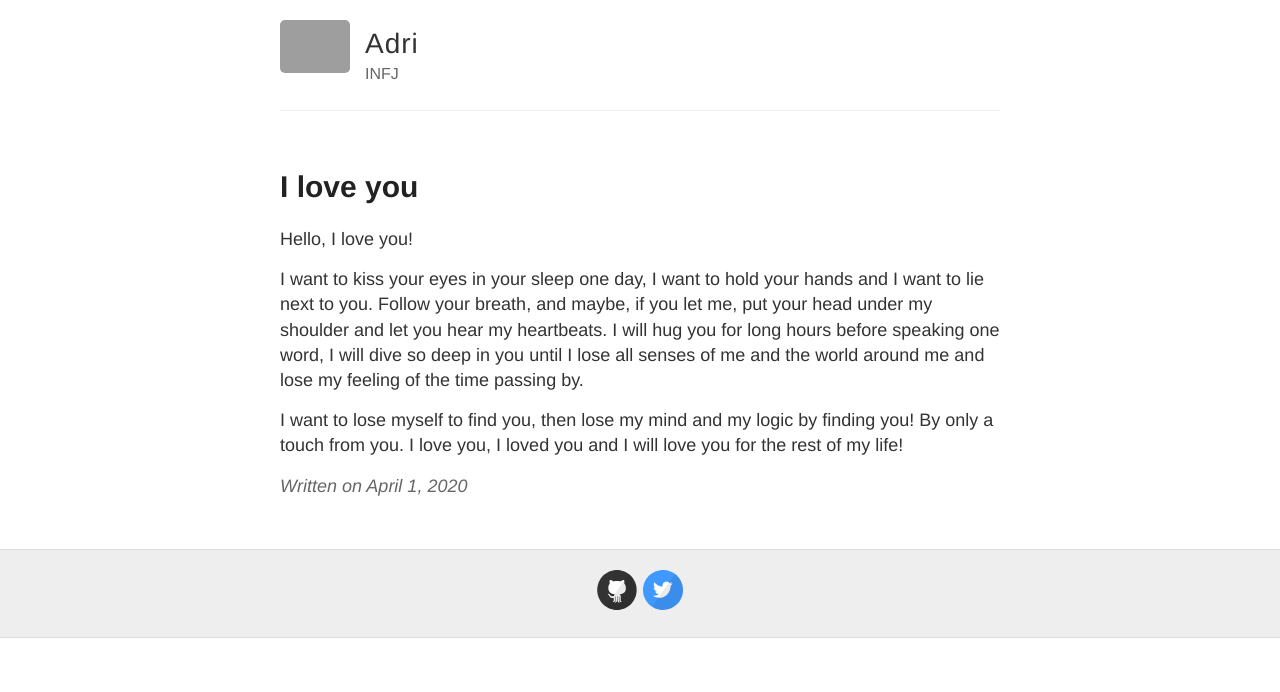
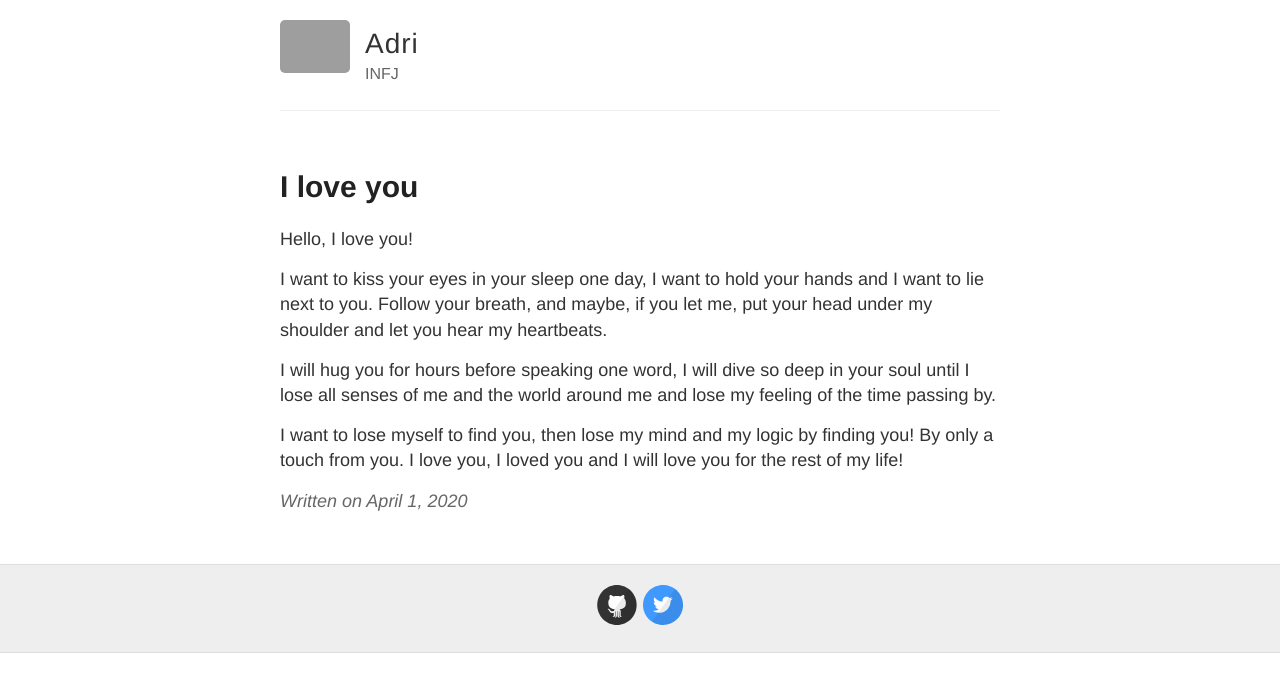
Before and after one commit to aelasr/aelasr.github.io, a Jekyll site: the page built from _posts/2020-04-01-I-love-you.md, in a window 1280 px wide. Shown: the top 692 px of the page. Built offline with Jekyll 4.4.1, drawn with Linux system fonts in a browser that asks for light colours; grey boxes are pictures that could not be loaded.

Commit message:
Update 2020-04-01-I-love-you.md

```diff
--- a/_posts/2020-04-01-I-love-you.md
+++ b/_posts/2020-04-01-I-love-you.md
@@ -5,6 +5,8 @@ title: I love you
 
 Hello, I love you!
 
-I want to kiss your eyes in your sleep one day, I want to hold your hands and I want to lie next to you. Follow your breath, and maybe, if you let me, put your head under my shoulder and let you hear my heartbeats. I will hug you for long hours before speaking one word, I will dive so deep in you until I lose all senses of me and the world around me and lose my feeling of the time passing by.
+I want to kiss your eyes in your sleep one day, I want to hold your hands and I want to lie next to you. Follow your breath, and maybe, if you let me, put your head under my shoulder and let you hear my heartbeats.
+
+I will hug you for hours before speaking one word, I will dive so deep in your soul until I lose all senses of me and the world around me and lose my feeling of the time passing by.
 
 I want to lose myself to find you, then lose my mind and my logic by finding you! By only a touch from you. I love you, I loved you and I will love you for the rest of my life!
```
